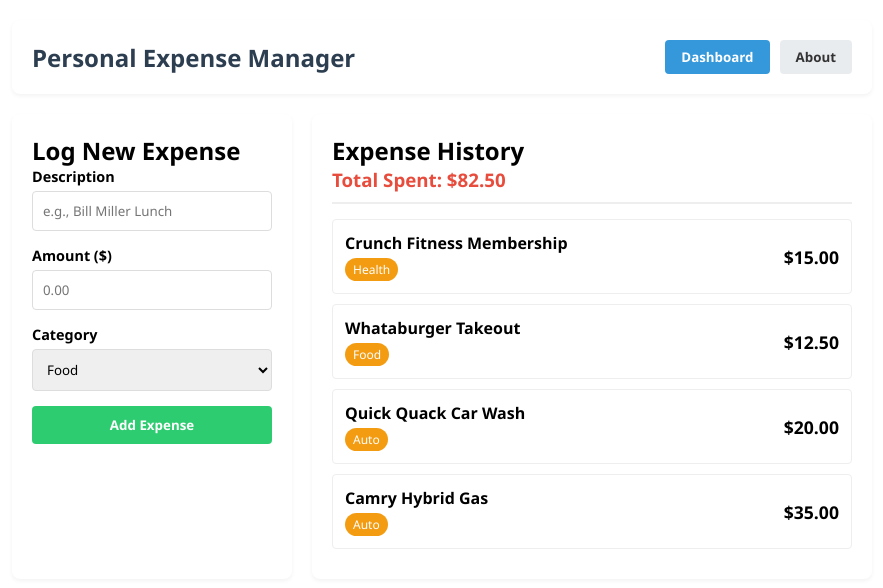
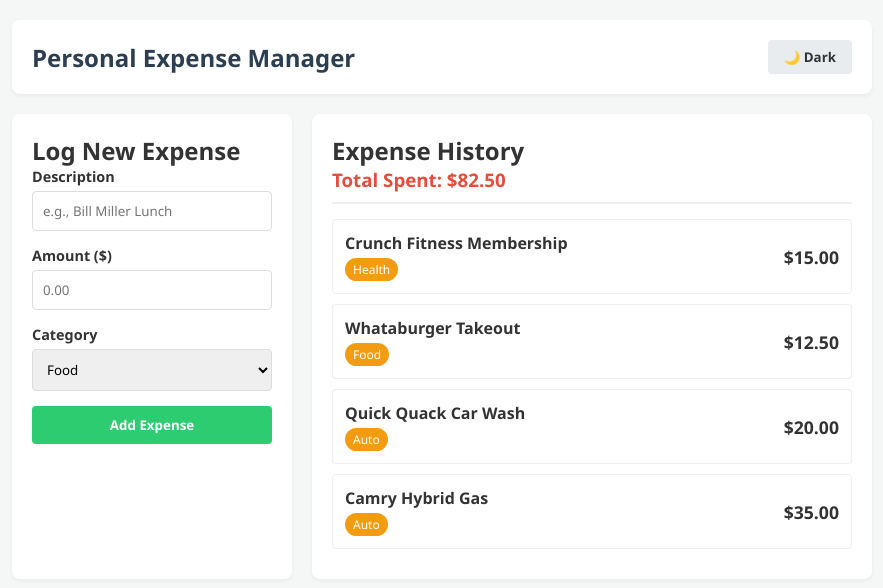
Before and after one commit to Mikeyphone/FinancialManagementApp, a React (Vite) app in the folder expense-manager/: page / in a window 1280 px wide. Shown: the top 588 px of the page, without its empty margins (198-1081 px from the left). Built offline with nearby package versions, Linux system fonts and the light colour scheme.

Commit message:
Updated code in order to add and support the new dark and light theme toggles

```diff
--- a/expense-manager/src/App.jsx
+++ b/expense-manager/src/App.jsx
@@ -9,6 +9,9 @@ import './App.css';
 function App() {
   // Meaningful UseState hook: View management flag (No React Router)
   const [currentView, setCurrentView] = useState('dashboard');
+
+  // Used for dark mode toggle
+  const [theme, setTheme] = useState('light');
 
   // Meaningful UseState hook: Managing the primary dynamic array
   const [expenses, setExpenses] = useState([
@@ -23,9 +26,15 @@ function App() {
     setExpenses([...expenses, { id: Date.now(), ...newExpense }]);
   };
 
-  return (
+return (
+  <div className="app-wrapper" data-theme={theme}>
     <div className="app-container">
-      <Header currentView={currentView} setView={setCurrentView} />
+      <Header
+        currentView={currentView}
+        setView={setCurrentView}
+        theme={theme}
+        setTheme={setTheme}
+        />
 
       <main className="main-content">
         {/* Conditional Multi-View Layout rendering */}
@@ -38,8 +47,9 @@ function App() {
           </div>
         )}
       </main>
-    </div>
-  );
+</div>
+  </div>
+);
 }
 
 export default App;
--- a/expense-manager/src/Header.jsx
+++ b/expense-manager/src/Header.jsx
@@ -1,22 +1,19 @@
 //Layot and design of the header component.
 import React from 'react';
 
-function Header({ currentView, setView }) {
+function Header({ currentView, setView, theme, setTheme }) {
+
+  const toggleTheme = () => {
+    setTheme(theme === 'light' ? 'dark' : 'light');
+  };
+
   return (
     <header className="header">
       <h1>Personal Expense Manager</h1>
       <nav>
-        <button
-          className={currentView === 'dashboard' ? 'active' : ''}
-          onClick={() => setView('dashboard')}
-        >
-          Dashboard
-        </button>
-        <button
-          className={currentView === 'about' ? 'active' : ''}
-          onClick={() => setView('about')}
-        >
-          About
+        {/* Your existing navigation buttons */}
+        <button onClick={toggleTheme} className="theme-toggle">
+          {theme === 'light' ? '🌙 Dark' : '☀️ Light'}
         </button>
       </nav>
     </header>
```
